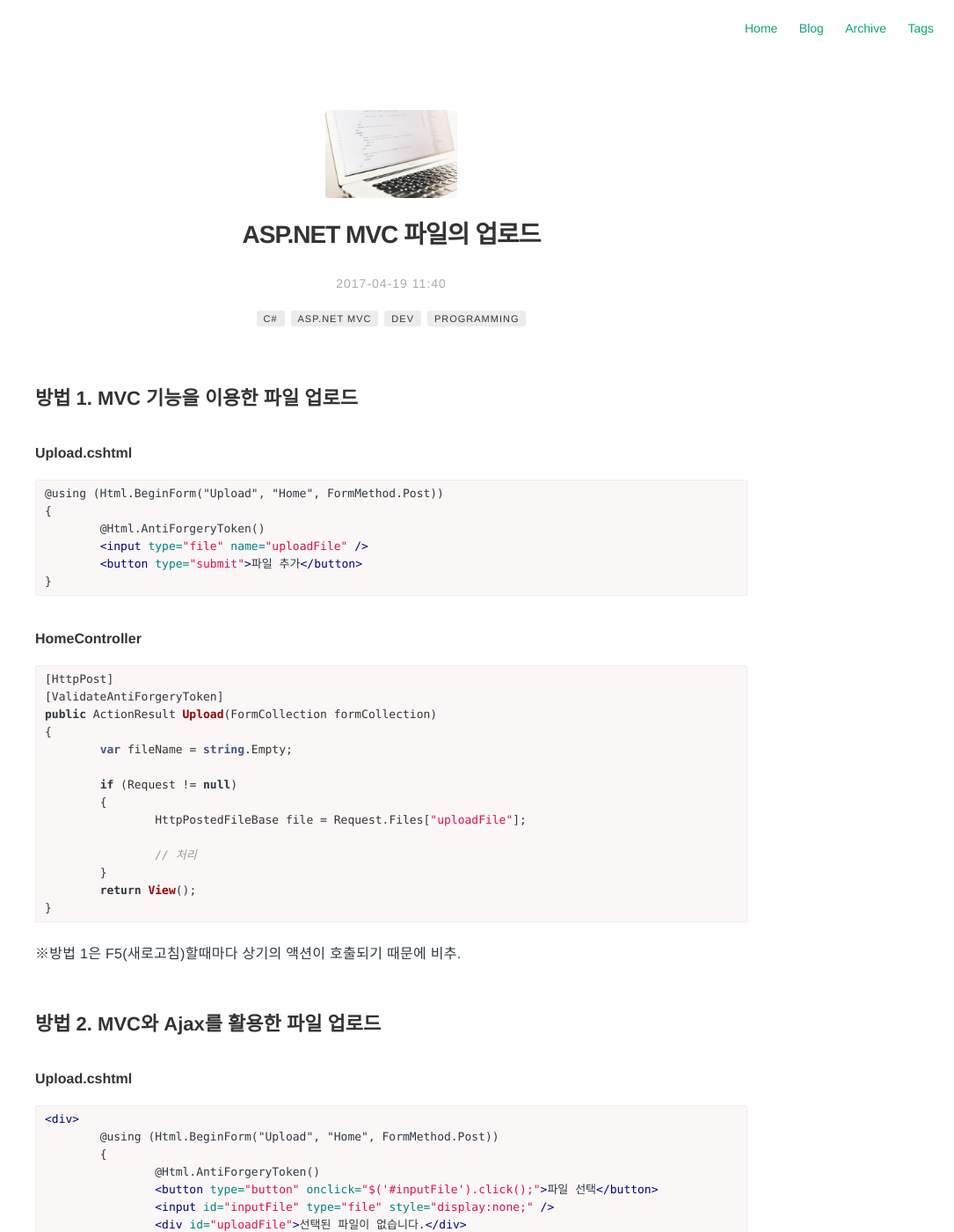
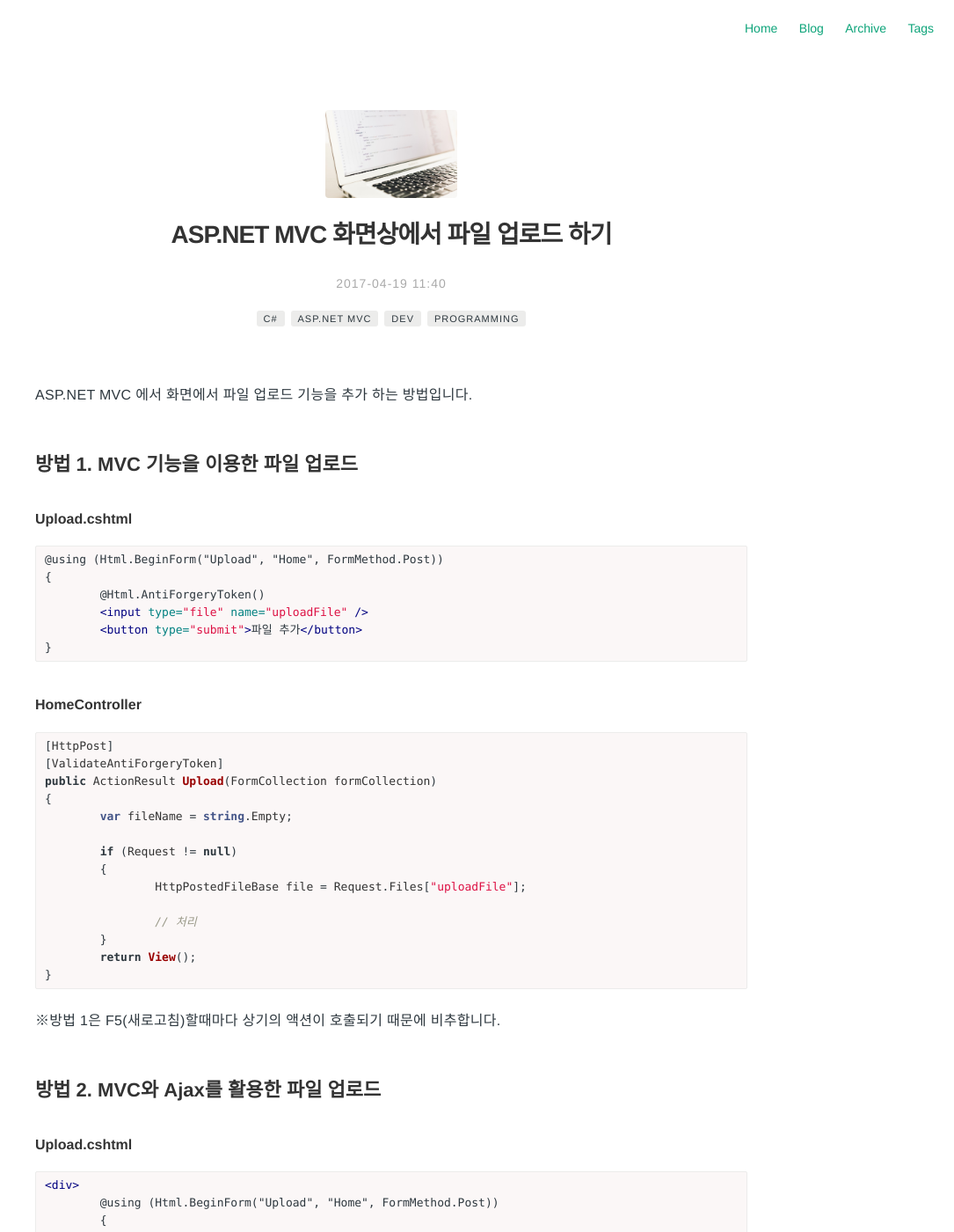
Before and after one commit to Pie001/pie001.github.io, a Jekyll site: the page built from _posts/2017-04-19-0043.md, in a window 1280 px wide and 1400 px high. Shown: the whole window at 88% size, without its empty margins (195-1280 px from the left). Built offline with Jekyll 4.4.1, drawn with Linux system fonts in a browser that asks for light colours; comment, search, counter and statistics services are not loaded; some of the changed text lies outside the part shown.

Commit message:
Update 2017-04-19-0043.md

````diff
--- a/_posts/2017-04-19-0043.md
+++ b/_posts/2017-04-19-0043.md
@@ -1,5 +1,5 @@
 ---
-title: ASP.NET MVC 파일의 업로드
+title: ASP.NET MVC 화면상에서 파일 업로드 하기
 layout: post
 date:  2017-04-19 11:40
 image: /assets/images/post_header.jpg
@@ -14,8 +14,10 @@
 - programming
 category: blog
 author: pie
-description: ASP.NET MVC 파일의 업로드
+description: ASP.NET MVC 화면상에서 파일 업로드 하기
 ---
+
+ASP.NET MVC 에서 화면에서 파일 업로드 기능을 추가 하는 방법입니다.
 
 ## 방법 1. MVC 기능을 이용한 파일 업로드
 
@@ -47,7 +49,7 @@
 }
 ```
 
-※방법 1은 F5(새로고침)할때마다 상기의 액션이 호출되기 때문에 비추.
+※방법 1은 F5(새로고침)할때마다 상기의 액션이 호출되기 때문에 비추합니다.
 
 ## 방법 2. MVC와 Ajax를 활용한 파일 업로드
 
@@ -161,9 +163,8 @@
 }
 ```
 
-# 복수개의 파일을 동시에 업로드할 경우
 
-단수에서 복수로 설정을 바꾸면 된다.
+※ 복수개의 파일을 동시에 업로드할 경우에는 단수에서 복수로 설정을 바꾸면 됩니다.
 
 #### Upload.cshtml
 
````
